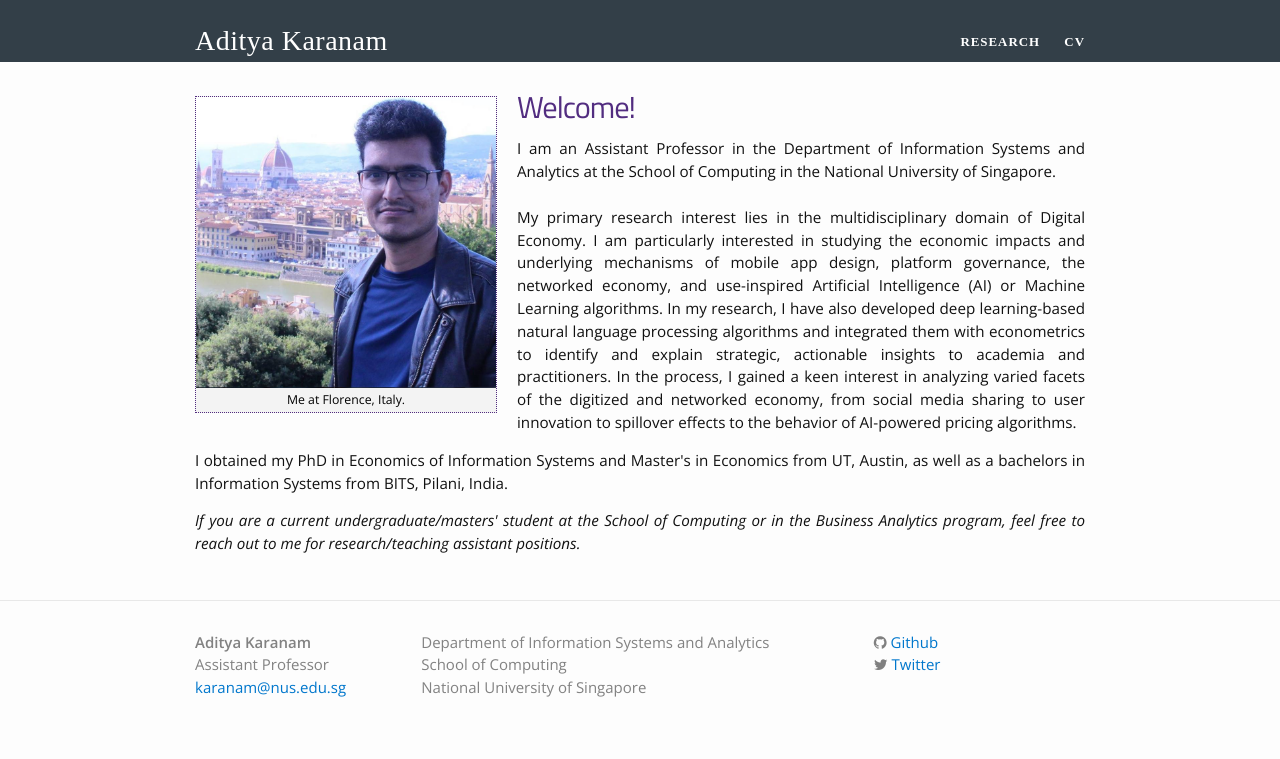
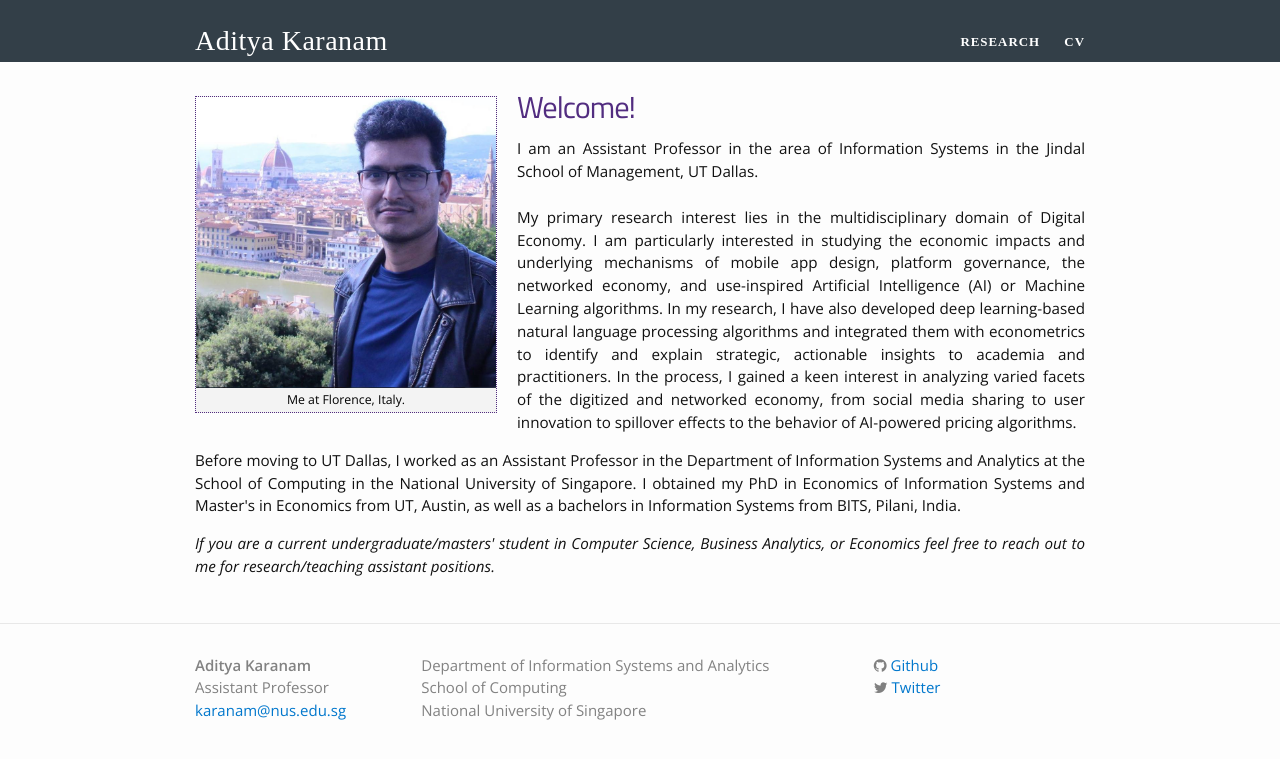
Before and after one commit to askaranam/askaranam.github.io, a Jekyll site: the page built from index.html, in a window 1280 px wide. Shown: the top 759 px of the page. Built offline with Jekyll 4.4.1, drawn with Linux system fonts in a browser that asks for light colours; nearby versions of some CDN libraries; some web fonts are replaced.

Commit message:
Update index.html

```diff
--- a/index.html
+++ b/index.html
@@ -24,7 +24,7 @@
 
 <!-- <p class="responsive-text"> I am an Assistant Professor in the Department of Information Systems and Analytics at the School of Computing in the National University of Singapore. </p>  -->
 
-	<p style="text-align: justify;"> I am an Assistant Professor in the Department of Information Systems and Analytics at the School of Computing in the National University of Singapore. <br/><br/> My primary research interest lies in the multidisciplinary domain of Digital Economy.
+	<p style="text-align: justify;"> I am an Assistant Professor in the area of Information Systems in the Jindal School of Management, UT Dallas. <br/><br/> My primary research interest lies in the multidisciplinary domain of Digital Economy.
 	I am particularly interested in studying the economic impacts and underlying mechanisms of mobile app design, platform governance, the networked economy, and use-inspired Artificial Intelligence (AI) or Machine Learning algorithms.
 	In my research, I have also developed deep learning-based natural language processing algorithms and integrated them with econometrics to identify and explain strategic, actionable insights to academia and practitioners.
 	In the process, I gained a keen interest in analyzing varied facets of the digitized and networked economy, from social media sharing to user innovation to spillover effects to the behavior of AI-powered pricing algorithms.
@@ -34,8 +34,8 @@
 Am greatly interested in building market intelligent programs that can provide actionable insights for product developers. I develop/apply models from Deep Learning, Natural Language Understanding, and Econometrics in my research. </p>
  -->
 
-<p style="text-align: justify;"> I obtained my PhD in Economics of Information Systems and Master's in Economics from UT, Austin, as well as a bachelors in Information Systems from BITS, Pilani, India.</p>
+<p style="text-align: justify;"> Before moving to UT Dallas, I worked as an Assistant Professor in the Department of Information Systems and Analytics at the School of Computing in the National University of Singapore. I obtained my PhD in Economics of Information Systems and Master's in Economics from UT, Austin, as well as a bachelors in Information Systems from BITS, Pilani, India.</p>
 
-<p style="text-align: justify;"> <em>If you are a current undergraduate/masters' student at the School of Computing or in the Business Analytics program, feel free to reach out to me for research/teaching assistant positions. </em> </p>
+<p style="text-align: justify;"> <em>If you are a current undergraduate/masters' student in Computer Science, Business Analytics, or Economics feel free to reach out to me for research/teaching assistant positions. </em> </p>
 
 </div>
```
